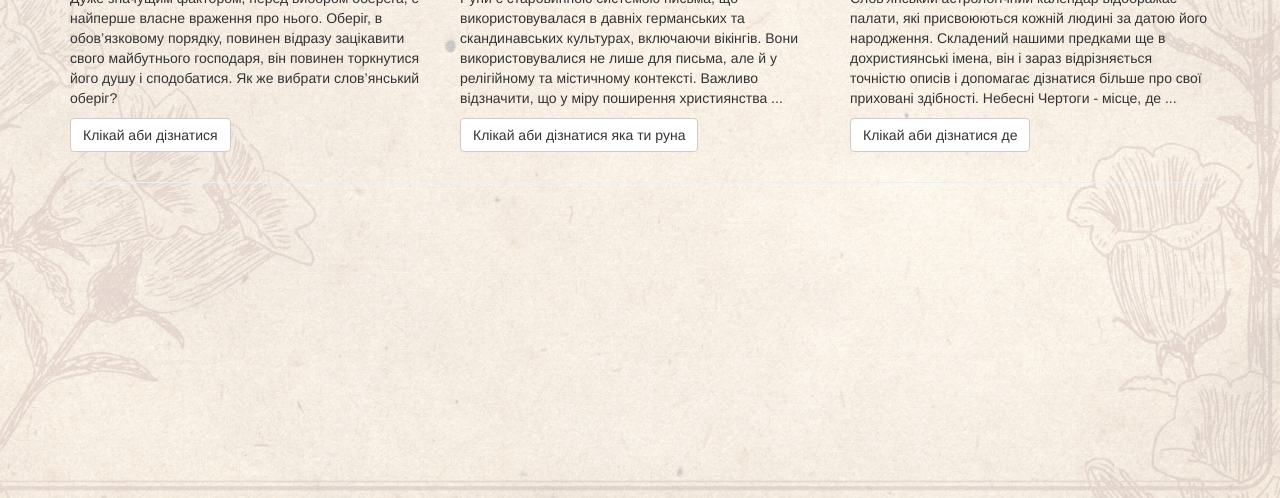
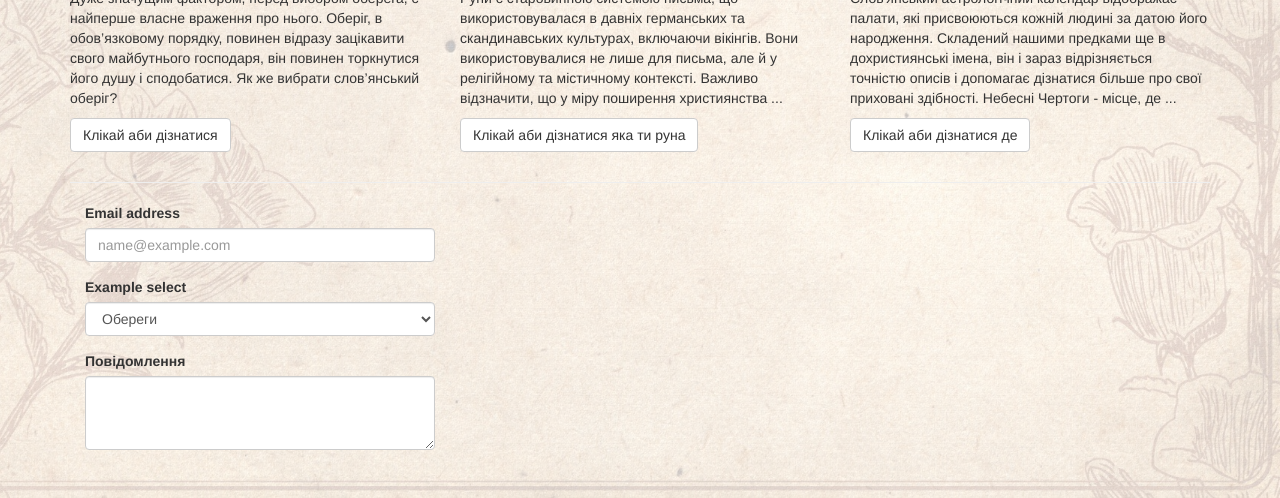
Before and after one commit to AntonMitchenko/kpi_web, a plain HTML site: page main_page.html in a window 1280 px wide. Shown: the part 302-800 px from the top of the page. Drawn offline with nearby package versions, Linux system fonts and the light colour scheme.

Commit message:
Added <input>, <textarea>, <select> at main

```diff
--- a/main_page.html
+++ b/main_page.html
@@ -69,6 +69,29 @@
           </div>
         <hr class="featurette-divider">
     </div>
+    <div class="container">
+         <div class="col-lg-4">
+             <form>
+              <div class="form-group">
+                <label for="exampleFormControlInput1">Email address</label>
+                <input type="email" class="form-control" id="exampleFormControlInput1" placeholder="name@example.com">
+              </div>
+              <div class="form-group">
+                <label for="exampleFormControlSelect1">Example select</label>
+                <select class="form-control" id="exampleFormControlSelect1">
+                  <option>Обереги</option>
+                  <option>Руни</option>
+                  <option>Чертоги</option>
+                  <option>Інше</option>
+                </select>
+              </div>
+              <div class="form-group">
+                <label for="exampleFormControlTextarea1">Повідомлення</label>
+                <textarea class="form-control" id="exampleFormControlTextarea1" rows="3"></textarea>
+              </div>
+            </form>
+         </div>
+    </div>
 </main>
 
 
```
